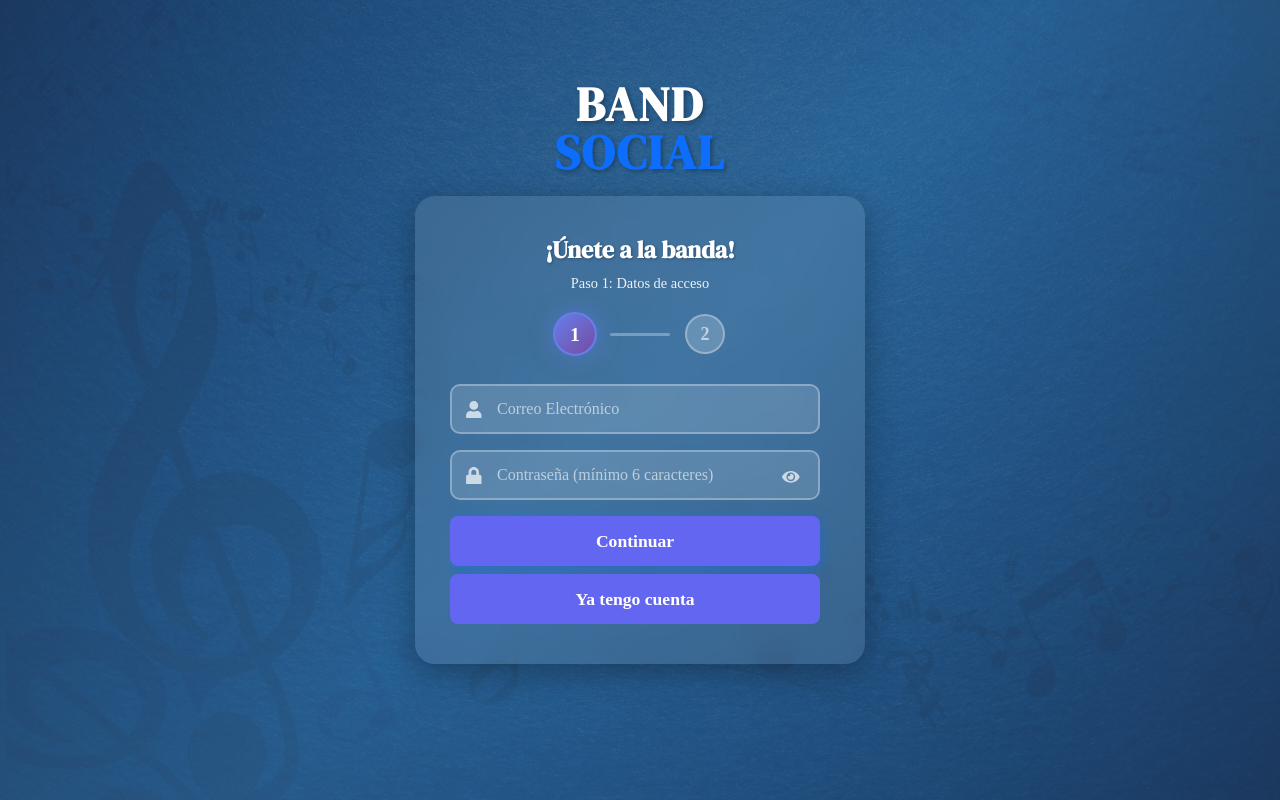
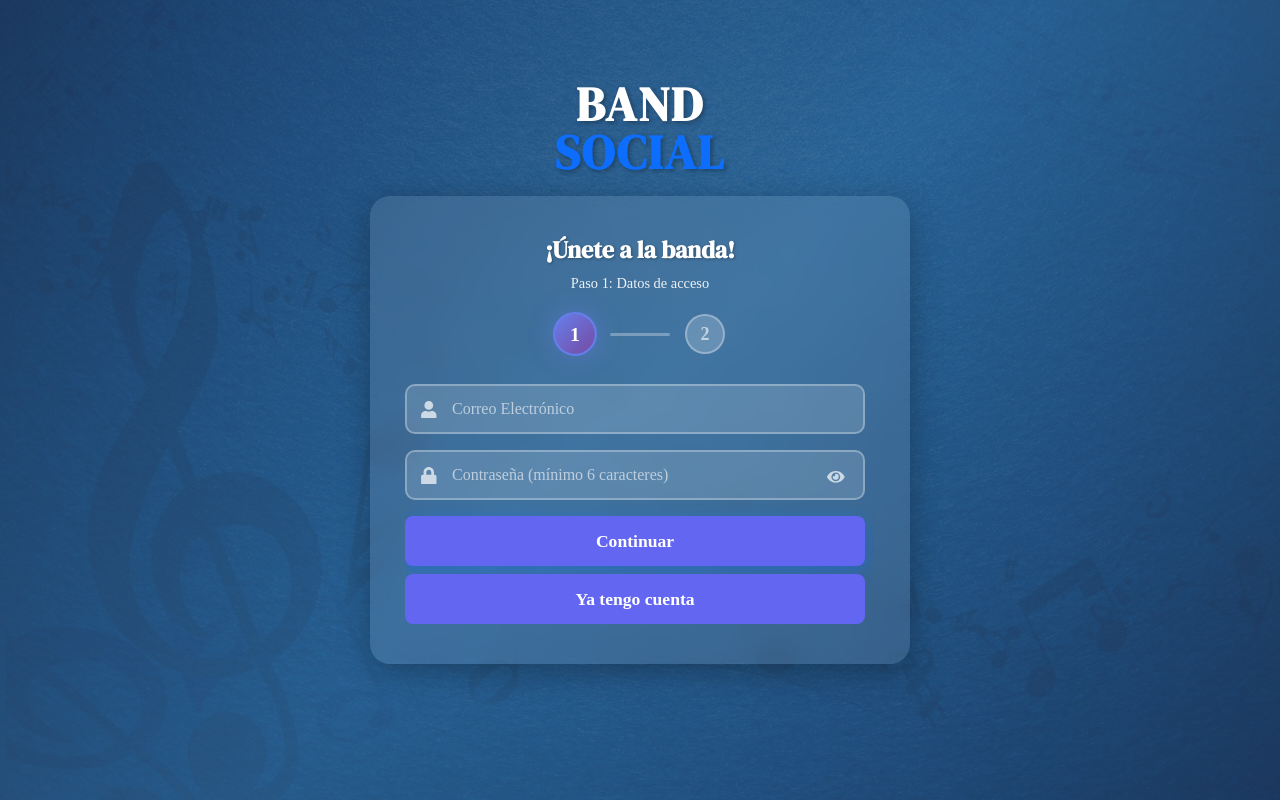
Before and after one commit to Negromatico/BandSocial, a React (Vite) app: page /register in a window 1280 px wide. Built offline with nearby package versions, Linux system fonts and the light colour scheme; no server answers; a web font is replaced by a local one.

Commit message:
Style: Aumentar ancho de tarjeta de registro en 20%

```diff
--- a/src/pages/Register.css
+++ b/src/pages/Register.css
@@ -1,4 +1,9 @@
 /* Estilos específicos para el registro */
+
+/* Tarjeta de registro más ancha */
+.login-container .login-background .login-card:has(.register-form) {
+  max-width: 540px; /* 450px + 20% = 540px */
+}
 
 .register-form {
   max-height: 70vh;
```
